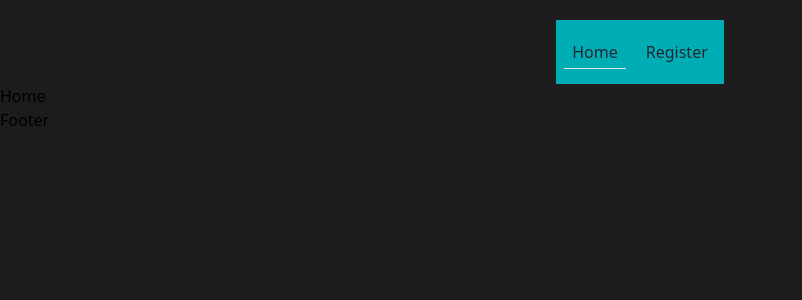
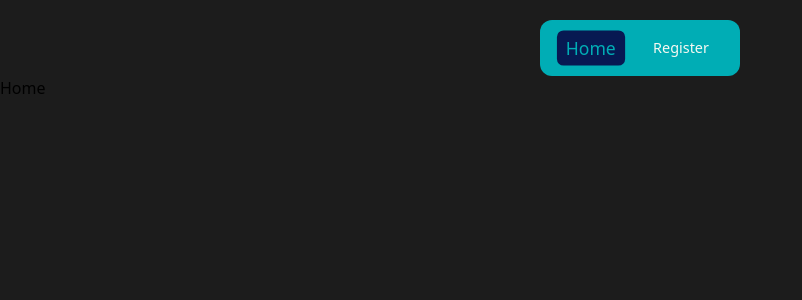
Before and after one commit to nii-shaan/Note-it, a React (Vite) app in the folder frontend/: page / in a window 1280 px wide. Shown: the top 300 px of the page, without its empty margins (0-802 px from the left). Built offline with nearby package versions, Linux system fonts and the light colour scheme.

Commit message:
feat: navbar

```diff
--- a/frontend/src/page/header/NavBar.tsx
+++ b/frontend/src/page/header/NavBar.tsx
@@ -1,10 +1,12 @@
-import { Link, useNavigate, NavLink } from "react-router-dom";
+import { NavLink } from "react-router-dom";
 
 function NavBar() {
-  const navItemStyleActive = "border-b px-2 py-1 transition-all duration-100 ease-in-out";
-  const navItemStyleInActive = "px-2 py-1 transition-all duration-100 ease-in-out";
+  const navItemStyleActive =
+    "  px-2 py-1 rounded-md transition-all duration-300 ease-in-out scale-110 bg-[#071952] text-second";
+  const navItemStyleInActive =
+    "px-2 py-1 transition-all duration-300 ease-in-out scale-90 text-text rounded-md hover:bg-main hover:text-text  ";
   return (
-    <div className="h-16 w-min bg-second text-secondText  flex justify-center items-center gap-x-3 px-2  mx-auto mt-5 sticky">
+    <div className="h-14 w-min rounded-xl bg-second text-secondText  flex justify-center items-center gap-x-5 px-5  mx-auto mt-5 sticky top-0">
       <NavLink
         to=""
         className={({ isActive }) =>
--- a/frontend/src/page/pages/Home.tsx
+++ b/frontend/src/page/pages/Home.tsx
@@ -1,8 +1,8 @@
-import React from 'react'
+
 
 function Home() {
   return (
-    <div>Home</div>
+    <div className='h-[1200px]'>Home</div>
   )
 }
 
```
